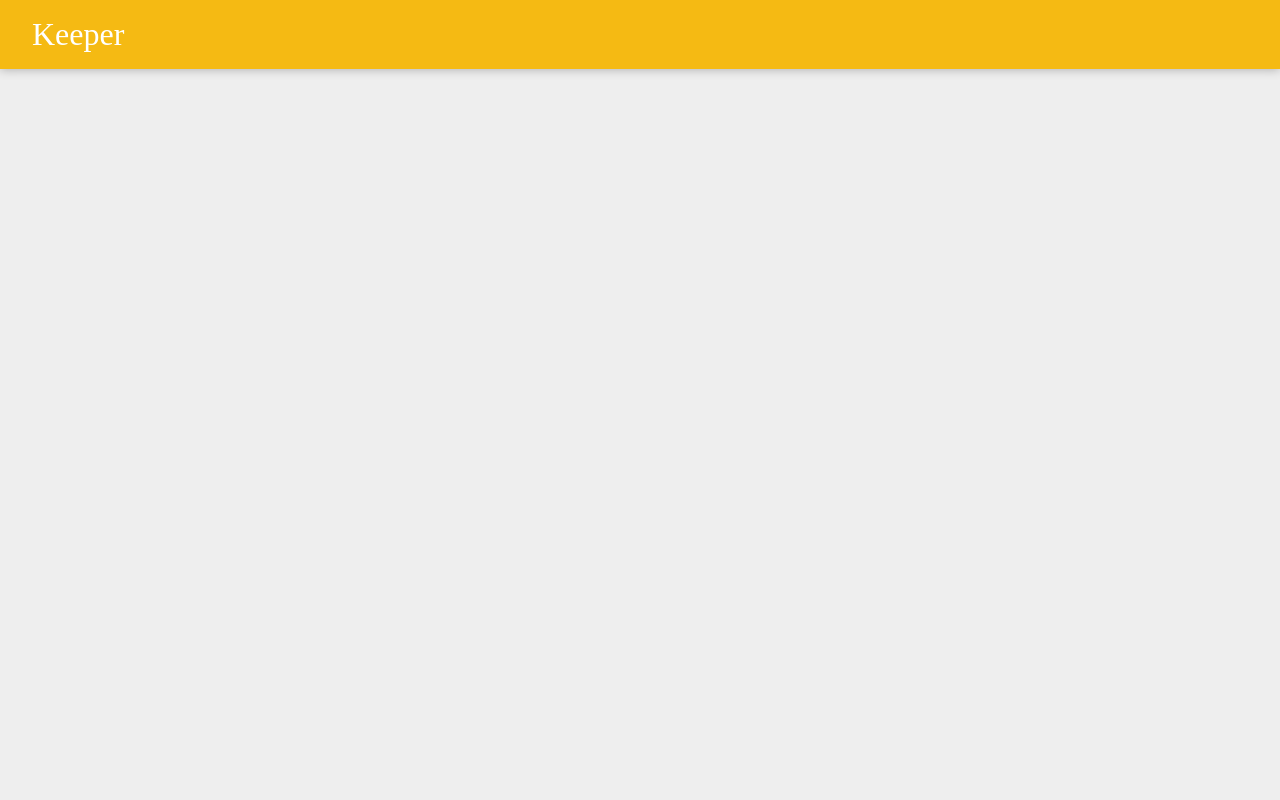
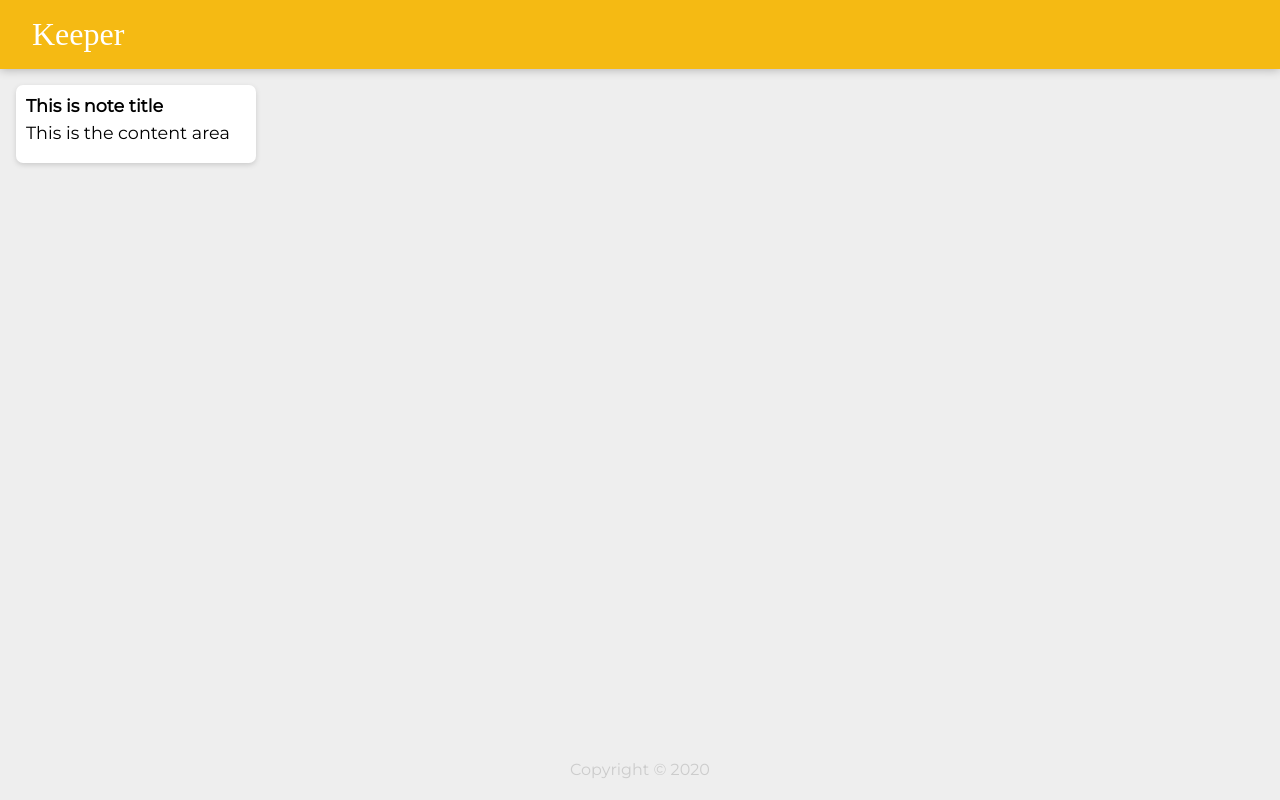
Before and after one commit to akashskiee/keeper-clone, a React (Create React App) app: page / in a window 1280 px wide. Built offline with nearby package versions, Linux system fonts and the light colour scheme; a web font is replaced by a local one.

Commit message:
Added skeleton of the homepage

```diff
--- a/public/style.css
+++ b/public/style.css
@@ -8,12 +8,11 @@
   }
   body {
     background: #eee;
-    padding: 0 16px;
   }
 
   header {
     background-color: #f5ba13;
-    margin: auto -16px;
+    width: 100%;
     padding: 16px 32px;
     box-shadow: 0 0 10px 0 rgba(0, 0, 0, 0.3);
   }
--- a/src/components/App.jsx
+++ b/src/components/App.jsx
@@ -1,10 +1,14 @@
 import React from "react";
 import Header from "./Header";
+import Footer from "./Footer";
+import Note from "./Note";
 
 function App(){
     return(
         <div>
             <Header />
+            <Note />
+            <Footer />
         </div>
     )
 }
--- a/src/components/Footer.jsx
+++ b/src/components/Footer.jsx
@@ -0,0 +1,14 @@
+import React from "react";
+
+function Footer(){
+    const d = new Date();
+    const year = d.getFullYear();
+
+    return(
+    <footer>
+        <p>Copyright &copy; {year}</p>
+    </footer>
+)
+}
+
+export default Footer;
--- a/src/components/Note.jsx
+++ b/src/components/Note.jsx
@@ -0,0 +1,12 @@
+import React from "react";
+
+function Note(){
+    return (
+    <div className="note">
+        <h1>This is note title</h1>
+        <p>This is the content area</p>
+    </div>
+    )
+}
+
+export default Note;
--- a/src/index.js
+++ b/src/index.js
@@ -5,5 +5,4 @@ import App from "./components/App"
 ReactDOM.render(
     <App />,
     document.getElementById("root")
-
 );
```
